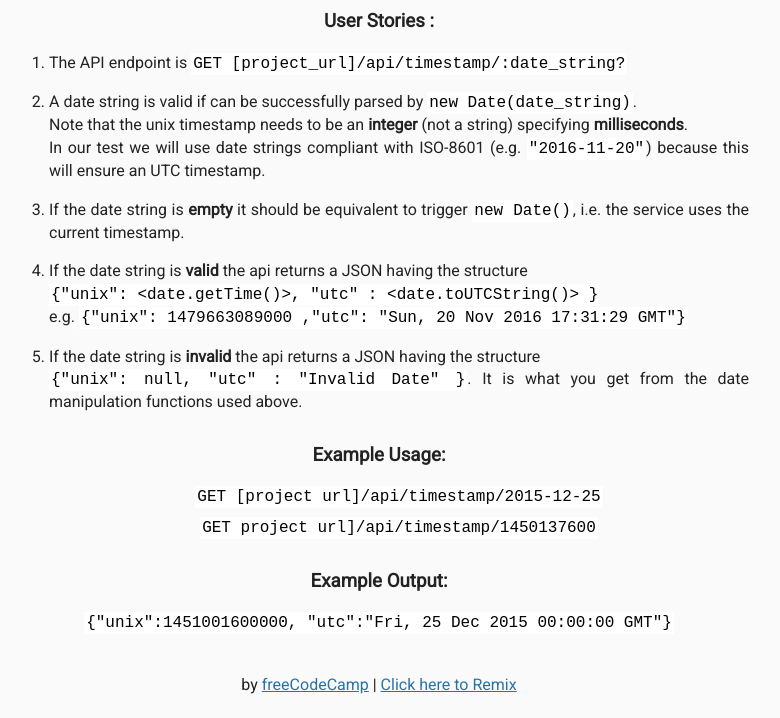
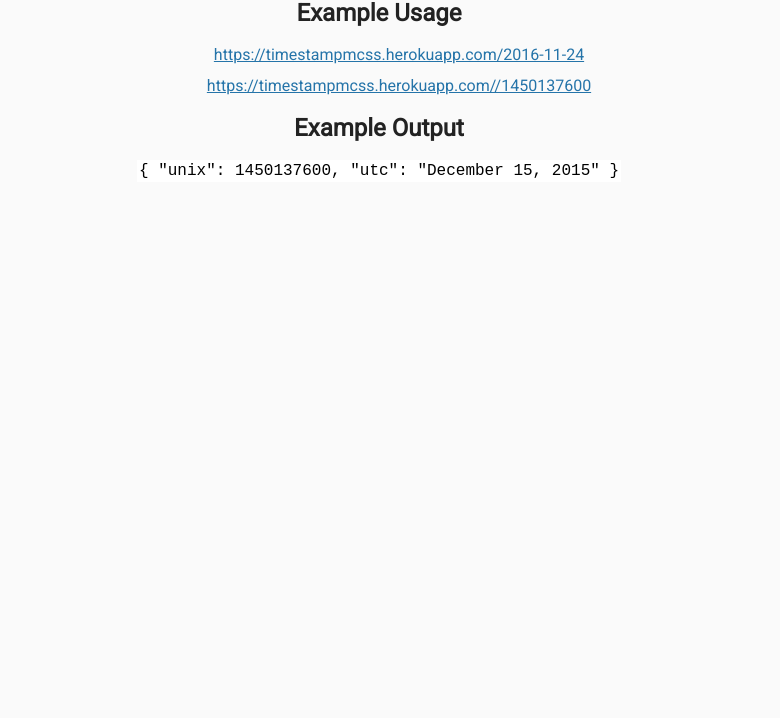
Before and after one commit to victor-mwania/Timestamp-Microservice, a website: page views/index.html in a window 1280 px wide. Shown: the part 82-800 px from the top of the page, without its empty margins (261-1041 px from the left). Drawn offline with Linux system fonts and the light colour scheme; files that its build step writes are made by us from their sources.

Commit message:
changed the html

```diff
--- a/package.json
+++ b/package.json
@@ -12,7 +12,8 @@
 		"moment": "^2.22.2"
 	},
 	"engines": {
-		"node": "4.4.5"
+		"node": "4.7.0",
+		"npm": "5.3.5"
 	},
 	"repository": {
 		"type": "git",
--- a/views/index.html
+++ b/views/index.html
@@ -10,41 +10,27 @@
    </head>
 
    <body>
-
      <div class="container">
-        <h2>API Project: Timestamp Microservice</h2>
-        <h3>User Stories :</h3>
-        <ol class="user-stories">
-
-          <li>The API endpoint is <code>GET [project_url]/api/timestamp/:date_string?</code></li>
-          <li>A date string is valid if can be successfully parsed by <code>new Date(date_string)</code>.<br>
-          Note that the unix timestamp needs to be an <strong>integer</strong> (not a string) specifying <strong>milliseconds</strong>.<br>
-          In our test we will use date strings compliant with ISO-8601 (e.g. <code>"2016-11-20"</code>) because this will ensure an UTC timestamp.</li>
-          <li>If the date string is <strong>empty</strong> it should be equivalent to trigger <code>new Date()</code>, i.e. the service uses the current timestamp.</li>
-          <li>If the date string is <strong>valid</strong> the api returns a JSON having the structure<br><code>{"unix": &lt;date.getTime()&gt;, "utc" : &lt;date.toUTCString()&gt; }</code><br>
-            e.g. <code>{"unix": 1479663089000 ,"utc": "Sun, 20 Nov 2016 17:31:29 GMT"}</code></li>
-          <li>If the date string is <strong>invalid</strong> the api returns a JSON having the structure <br>
-              <code>{"unix": null, "utc" : "Invalid Date" }</code>. It is what you get from the date manipulation functions used above.
-          </li>
-        </ol>
-
-        <h3>Example Usage:</h3>
+    <a href="./">
+        <h1>Timestamp Microservice</h1>
+    </a>
+    <h2>Example Usage</h2>
+    <div>
       <ul>
         <li>
-            <code>GET [project url]/api/timestamp/2015-12-25</code></li>
-          <li><code>GET project url]/api/timestamp/1450137600</code></li>
+        <a href="./December%2015,%202015" target="_blank">https://timestampmcss.herokuapp.com/2016-11-24</a>
+        </li>
+        <li>
+        <a href="./1450137600" target="_blank">https://timestampmcss.herokuapp.com//1450137600</a>
+        </li>
         </ul>
-
-        <h3>Example Output:</h3>
-        <p>
-          <code>{"unix":1451001600000, "utc":"Fri, 25 Dec 2015 00:00:00 GMT"}</code>
-        </p>
     </div>
-      <div class="footer">
-        <p>
-          by <a href="http://www.freecodecamp.com/">freeCodeCamp</a> | <a href="https://hyperdev.com/#!/remix/FCC_API_timestamp_bplate/8338be2-a353-4892-8a0d-6295e4f12eb5">Click here to Remix</a>
-        </p>
+    <h2>Example Output</h2>
+    <div>
+        <code>
+            { "unix": 1450137600, "utc": "December 15, 2015" }
+        </code>
+    </div>
     </div>
 </body>
-
 </html>
```
Lines whose indentation alone changed are shown as unchanged.
